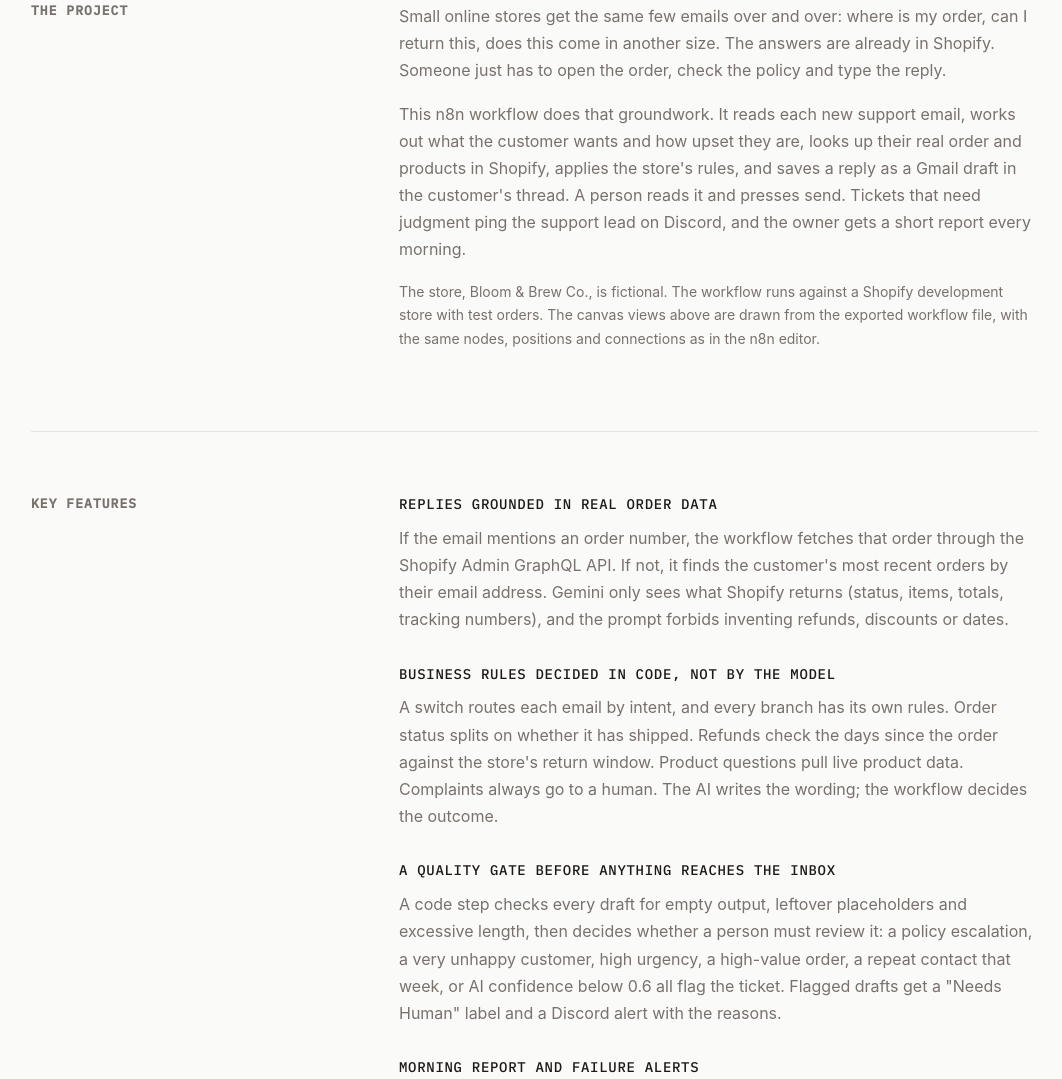
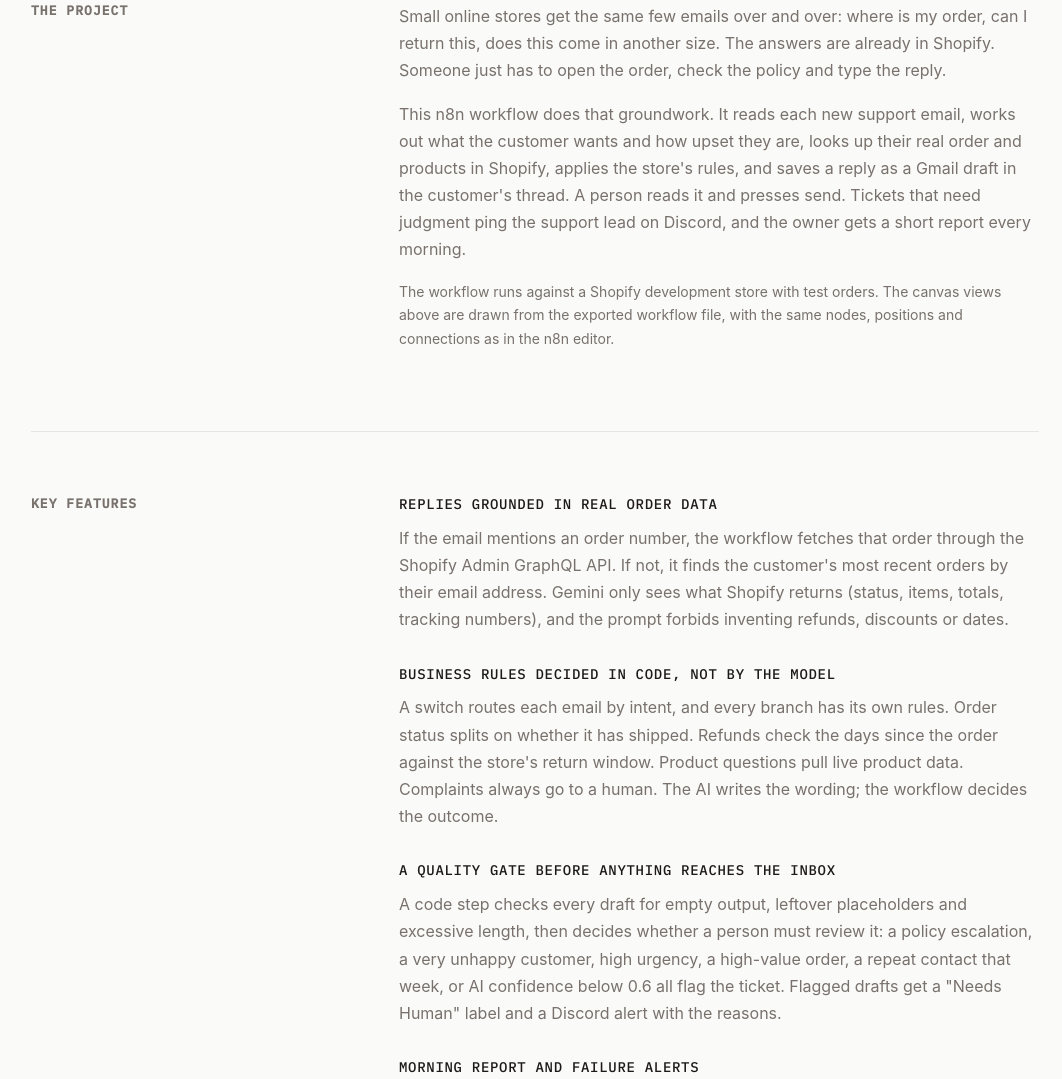
Before and after one commit to aeronjay/portfolio, a website built with Vite: page portfolio/work/shopify-support-desk/index.html in a window 1280 px wide. Shown: the part 1158-2237 px from the top of the page, without its empty margins (105-1167 px from the left). Built offline with nearby package versions, Linux system fonts and the light colour scheme.

Commit message:
edit remove uneeded

```diff
--- a/portfolio/work/shopify-support-desk/index.html
+++ b/portfolio/work/shopify-support-desk/index.html
@@ -99,7 +99,7 @@
           <div class="project-section__body text-muted">
             <p>Small online stores get the same few emails over and over: where is my order, can I return this, does this come in another size. The answers are already in Shopify. Someone just has to open the order, check the policy and type the reply.</p>
             <p>This n8n workflow does that groundwork. It reads each new support email, works out what the customer wants and how upset they are, looks up their real order and products in Shopify, applies the store's rules, and saves a reply as a Gmail draft in the customer's thread. A person reads it and presses send. Tickets that need judgment ping the support lead on Discord, and the owner gets a short report every morning.</p>
-            <p class="text-muted" style="font-size: var(--text-sm);">The store, Bloom &amp; Brew Co., is fictional. The workflow runs against a Shopify development store with test orders. The canvas views above are drawn from the exported workflow file, with the same nodes, positions and connections as in the n8n editor.</p>
+            <p class="text-muted" style="font-size: var(--text-sm);">The workflow runs against a Shopify development store with test orders. The canvas views above are drawn from the exported workflow file, with the same nodes, positions and connections as in the n8n editor.</p>
           </div>
         </section>
 
```
Also changed, not shown: portfolio/index.html (+1 -1 lines).
